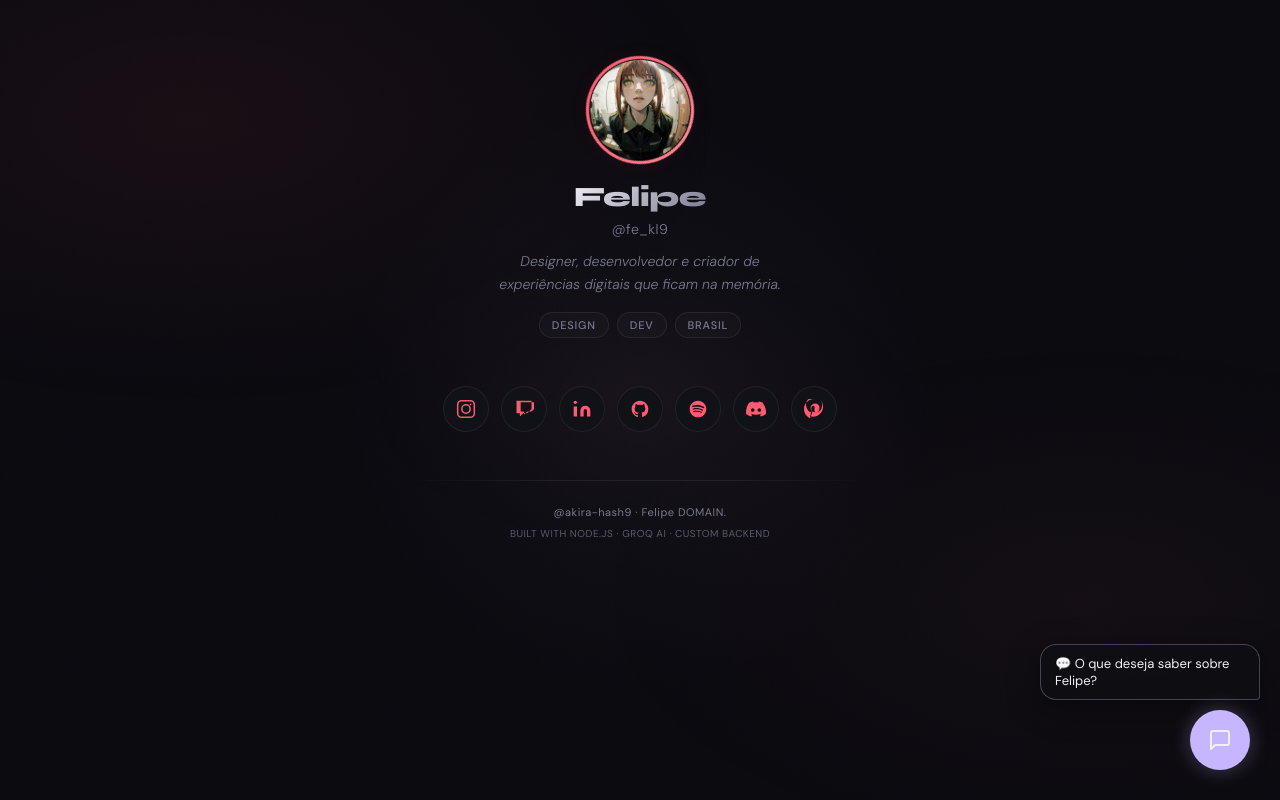
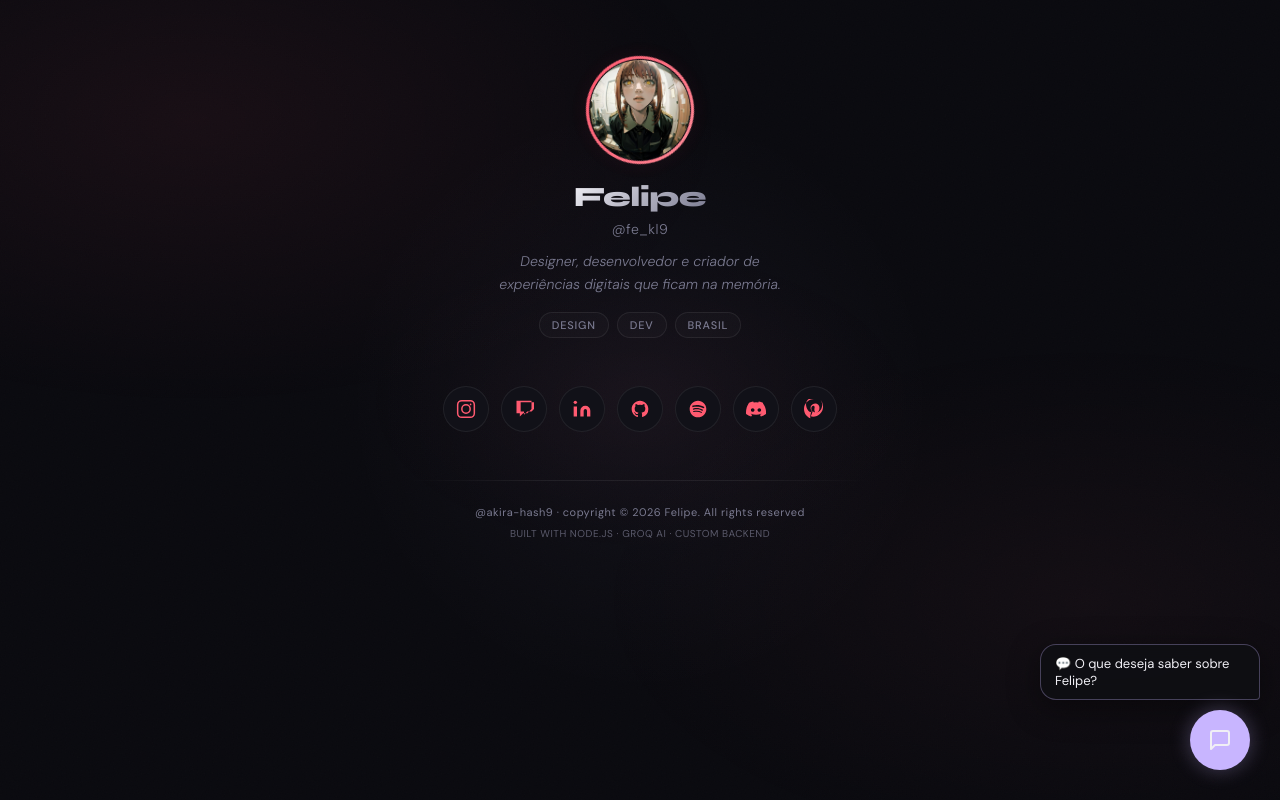
Before and after one commit to akira-hash9/project-socials, a website: page index.html in a window 1280 px wide. Drawn offline with Linux system fonts and the light colour scheme.

Commit message:
info update

```diff
--- a/index.html
+++ b/index.html
@@ -94,7 +94,7 @@
    <div class="divider"></div>
 
     <div class="footer">
-      <p>@akira-hash9 · <a href="">Felipe DOMAIN.</a></p>
+      <p>@akira-hash9 · <a href="">copyright © 2026 Felipe. All rights reserved</a></p>
       <p class="tech-stack">Built with Node.js · Groq AI · Custom Backend</p>
     </div>
 
```
